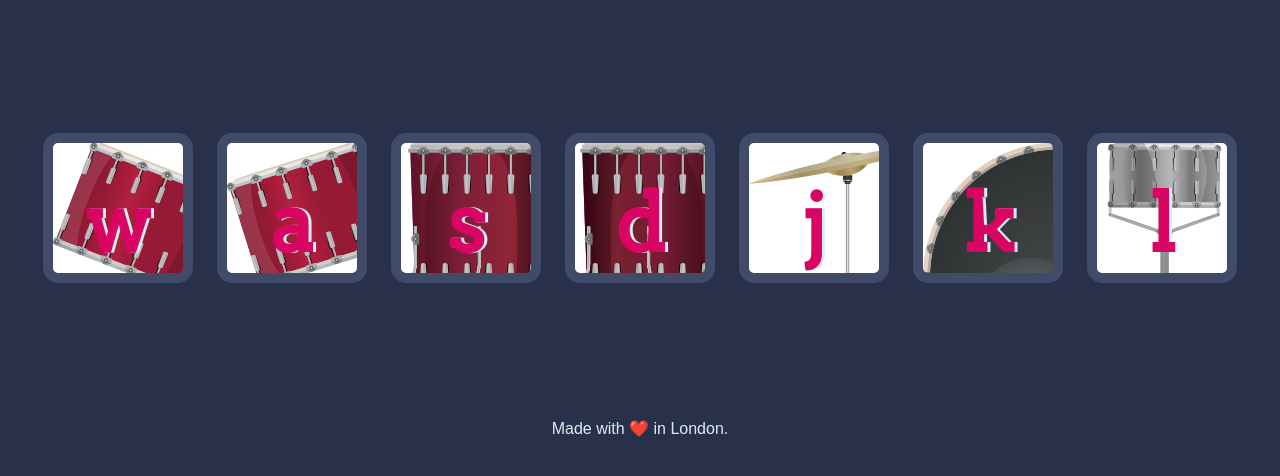
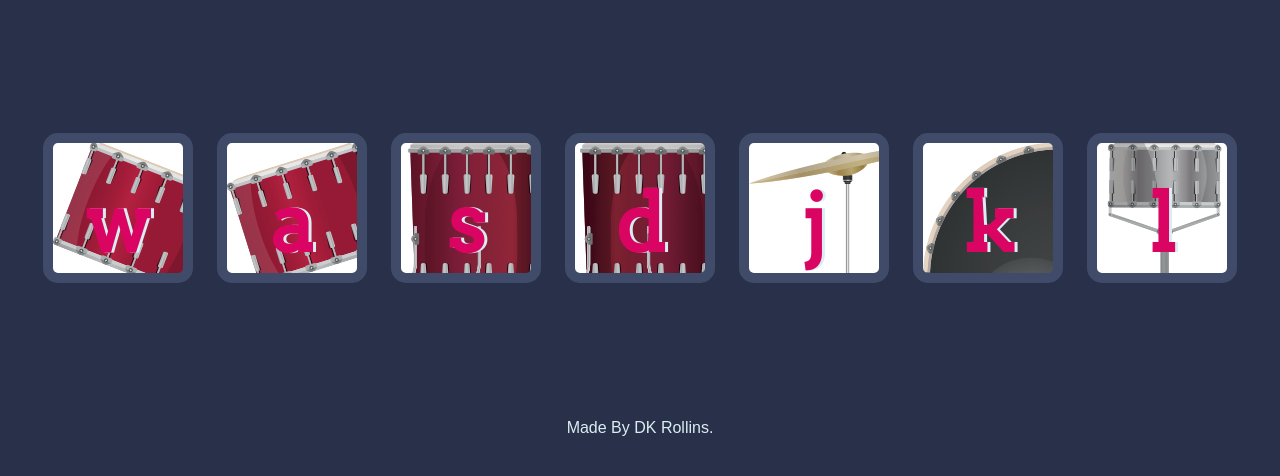
Before and after one commit to dhineshrollins123/javascript-practice, a plain HTML site: page index.html in a window 1280 px wide. Shown: the part 156-632 px from the top of the page. Drawn offline with Linux system fonts and the light colour scheme.

Commit message:
Update index.html

```diff
--- a/index.html
+++ b/index.html
@@ -24,7 +24,7 @@
 
   <script src="index.js"></script>
   <footer>
-    Made with ❤️ in London.
+    Made By DK Rollins.
   </footer>
 </body>
 
```
